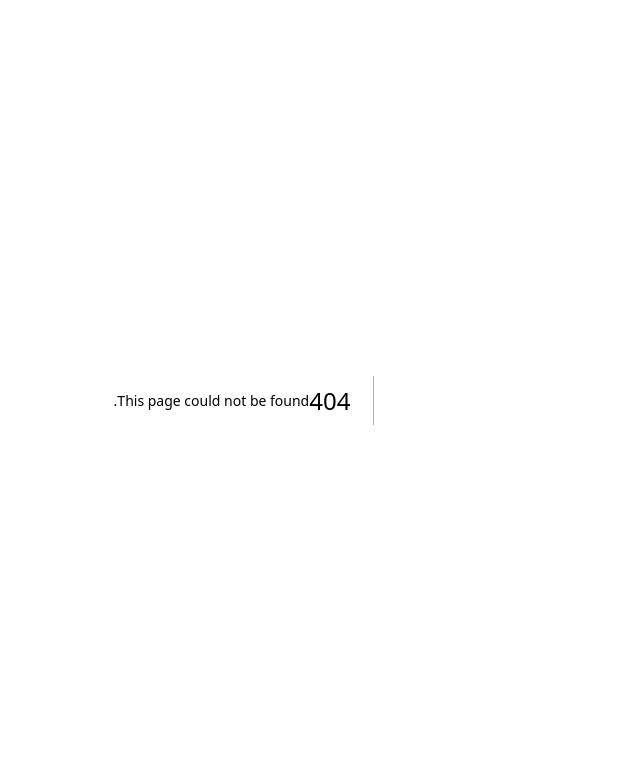
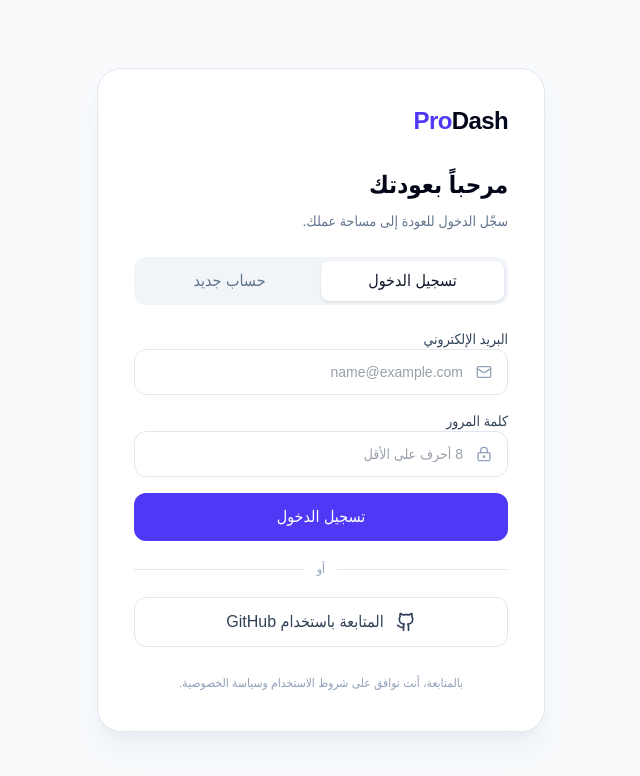
Before and after one commit to gpldroid/dashpro, a Next.js app: page /login in a window 1280 px wide. Before the commit this address had no page. Shown: the top 776 px of the page, without its empty margins (428-1068 px from the left). Built offline with nearby package versions, Linux system fonts and the light colour scheme.

Commit message:
feat: build DashPro auth and dashboard shell

```diff
--- /dev/null
+++ b/src/app/login/page.tsx
@@ -0,0 +1,15 @@
+import type { Metadata } from "next";
+
+import { AuthCard } from "@/components/auth/auth-card";
+
+export const metadata: Metadata = {
+  title: "تسجيل الدخول"
+};
+
+export default function LoginPage() {
+  return (
+    <main className="flex min-h-screen items-center justify-center bg-slate-50 px-4 py-12 dark:bg-slate-950">
+      <AuthCard />
+    </main>
+  );
+}
```
